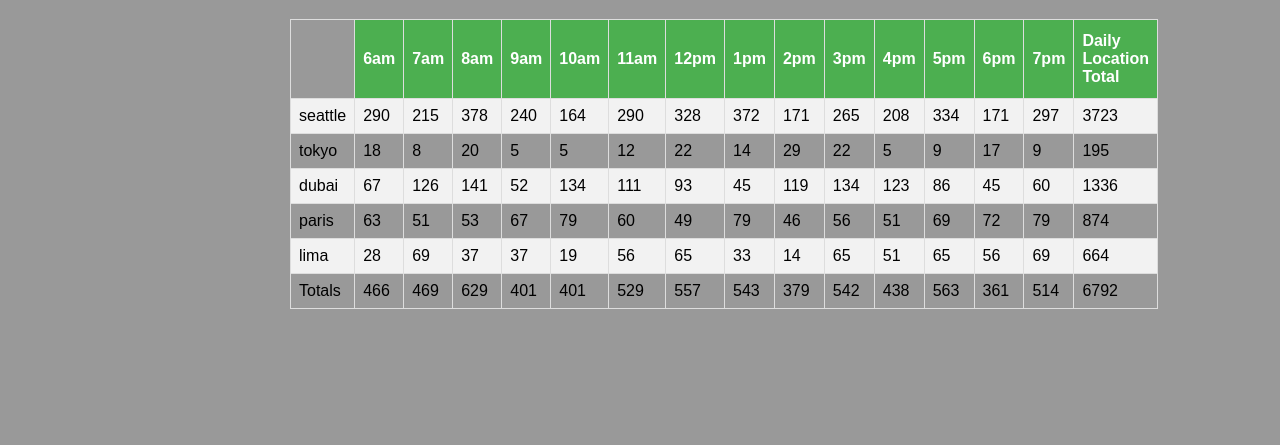
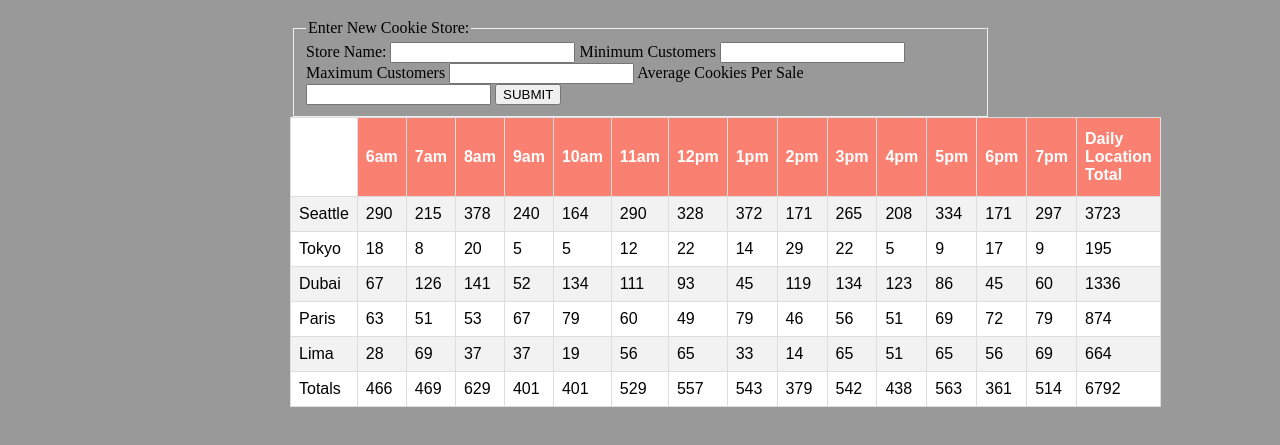
Before and after one commit to SimoneOdegard/cookie-stand, a plain HTML site: page sales.html in a window 1280 px wide. Shown: the part 119-564 px from the top of the page. Drawn offline with Linux system fonts and the light colour scheme.

Commit message:
added user input event. made sure the user input was included in totals

```diff
--- a/js/app.js
+++ b/js/app.js
@@ -21,14 +21,14 @@ function randomInRange (min,max){
 }
 
 let allStands = [];
-function CookieStand (id, location, min, max, avg, totalCookies, cookiesPerHourArray = []) {
-    this.id = id;
+function CookieStand (location, min, max, avg) {
+    this.id = location.toLowerCase();
     this.location = location;
     this.minCustomersPerHour = min;
     this.maxCustomersPerHour = max;
     this.avgCookiesPerSale = avg;
-    this.totalCookies = totalCookies;
-    this.cookiesPerHourArray = cookiesPerHourArray;
+    this.totalCookies = 0;
+    this.cookiesPerHourArray = [];
     allStands.push(this);
 }
 
@@ -63,9 +63,14 @@ function tableTimeHeader(){
     row1.appendChild(dailyLocationTotals);
 }
 
+const button = document.getElementById('new-store-form');
+button.addEventListener('submit', submitHandler);
+
 function tableFooterTotals(){
     const tableElem = document.getElementById('table');
     const row3 = document.createElement('tr');
+    row3.setAttribute('id', 'row3')
+
     const cellHourlyTotals = document.createElement('td');
     cellHourlyTotals.textContent = 'Totals';
     tableElem.appendChild(row3);
@@ -76,7 +81,6 @@ function tableFooterTotals(){
         let locationCount = 0;
         for (let j = 0; j < allStands.length; j++){
             locationCount += allStands[j].cookiesPerHourArray[i][1];
-
         }
         const cellTotal = document.createElement('td');
         cellTotal.textContent = locationCount;
@@ -89,20 +93,32 @@ function tableFooterTotals(){
     row3.appendChild(globalTotalCell);
 }
 
+function submitHandler (event){
+    event.preventDefault();
+    let inputStand = new CookieStand (event.target.storeName.value,
+        event.target.minCustomers.value,
+        event.target.maxCustomers.value,
+        event.target.avgCookies.value)
+        inputStand.generateCustomersPerHour();
+        inputStand.calcCookiesEachHour();
+        inputStand.render();
+        oldFooter =  document.getElementById("row3");
+        oldFooter.remove();
+        tableFooterTotals();
+        console.log(inputStand);
+}
+
 CookieStand.prototype.render = function(){
     const tableElem = document.getElementById('table');
-
     const row2 = document.createElement('tr');
     tableElem.appendChild(row2);
-
     const locationsCell = document.createElement('td');
-    locationsCell.textContent = this.id;
+    locationsCell.textContent = this.location;
     row2.appendChild(locationsCell);
-
     for (let i = 0; i < timeSlots.length; i++){
-    const cookiesPerHourTableElem = document.createElement('td');
-    row2.appendChild(cookiesPerHourTableElem);
-    cookiesPerHourTableElem.textContent = this.cookiesPerHourArray[i][1];
+        const cookiesPerHourTableElem = document.createElement('td');
+        row2.appendChild(cookiesPerHourTableElem);
+        cookiesPerHourTableElem.textContent = this.cookiesPerHourArray[i][1];
     }
 
     const dailyTotalRow = document.createElement('td');
@@ -113,23 +129,23 @@ CookieStand.prototype.render = function(){
 
 tableTimeHeader();
 
-let standSeattle = new CookieStand ('seattle', 'Seattle Stand', 23, 65, 6.3, 0);
+let standSeattle = new CookieStand ('Seattle', 23, 65, 6.3);
 standSeattle.generateCustomersPerHour();
 standSeattle.calcCookiesEachHour();
 standSeattle.render();
-let standTokyo = new CookieStand ('tokyo', 'Tokyo Stand', 3, 24, 1.2, 0);
+let standTokyo = new CookieStand ('Tokyo', 3, 24, 1.2);
 standTokyo.generateCustomersPerHour();
 standTokyo.calcCookiesEachHour();
 standTokyo.render();
-let standDubai = new CookieStand ('dubai', 'Dubai Stand', 11, 38, 3.7, 0);
+let standDubai = new CookieStand ('Dubai', 11, 38, 3.7);
 standDubai.generateCustomersPerHour();
 standDubai.calcCookiesEachHour();
 standDubai.render();
-let standParis = new CookieStand ('paris', 'Paris Stand', 20, 38, 2.3, 0);
+let standParis = new CookieStand ('Paris', 20, 38, 2.3);
 standParis.generateCustomersPerHour();
 standParis.calcCookiesEachHour();
 standParis.render();
-let standLima = new CookieStand ('lima', 'Lima Stand', 2, 16, 4.6, 0);
+let standLima = new CookieStand ('Lima', 2, 16, 4.6);
 standLima.generateCustomersPerHour();
 standLima.calcCookiesEachHour();
 standLima.render();
--- a/sales.html
+++ b/sales.html
@@ -2,6 +2,7 @@
 <head>
     <title>Salmon Cookies Sales</title>
     <link href = "style.css" rel = "stylesheet"/>
+    <header>
         <nav>
             <ul class="navBar">
                 <li class="navBar"><a href="index.html">Home</a></li>
@@ -9,16 +10,26 @@
                 <li class="navBar"><a href="https://www.youtube.com/watch?v=wtrC7rvetH0">Learn About Salmon</a></li>
             </ul>
         </nav>
+    </header>
 </head>
 <body>
     <div class="fixedContainer">
     <h1>Pat's Salmon Cookies</h1>
+    <form id = "new-store-form">
+        <fieldset>
+            <legend>Enter New Cookie Store:</legend>
+            <label for = "name-input">Store Name:</label>
+            <input type = "text" id = "name-input" name = "storeName"/>
+            <label for = "min-input">Minimum Customers</label>
+            <input type = "number" id = "min-input" name = "minCustomers"/>
+            <label for = "max-input">Maximum Customers</label>
+            <input type = "number" id = "max-input" name = "maxCustomers"/>
+            <label for = "avg-input">Average Cookies Per Sale</label>
+            <input type = "float" id = "avg-input" name = "avgCookies"/>
+            <button type ="submit">SUBMIT</button>
+        </fieldset>
+    </form>
     <table id="table"></table>
-    <ul id="seattle"></ul>
-    <ul id="tokyo"></ul>
-    <ul id="dubai"></ul>
-    <ul id="paris"></ul>
-    <ul id="lima"></ul>
     <script src="js/app.js"></script>
     </div>
 </body>
--- a/style.css
+++ b/style.css
@@ -99,6 +99,7 @@ footer {
     font-family: Arial, Helvetica, sans-serif;
     border-collapse: collapse;
     width: 100%;
+    background-color: white;
 }
 
 #table td, #table th {
@@ -114,6 +115,6 @@ footer {
     padding-top: 12px;
     padding-bottom: 12px;
     text-align: left;
-    background-color: #4CAF50;
+    background-color: salmon;
     color: white;
 }
```
Lines whose indentation alone changed are shown as unchanged.
